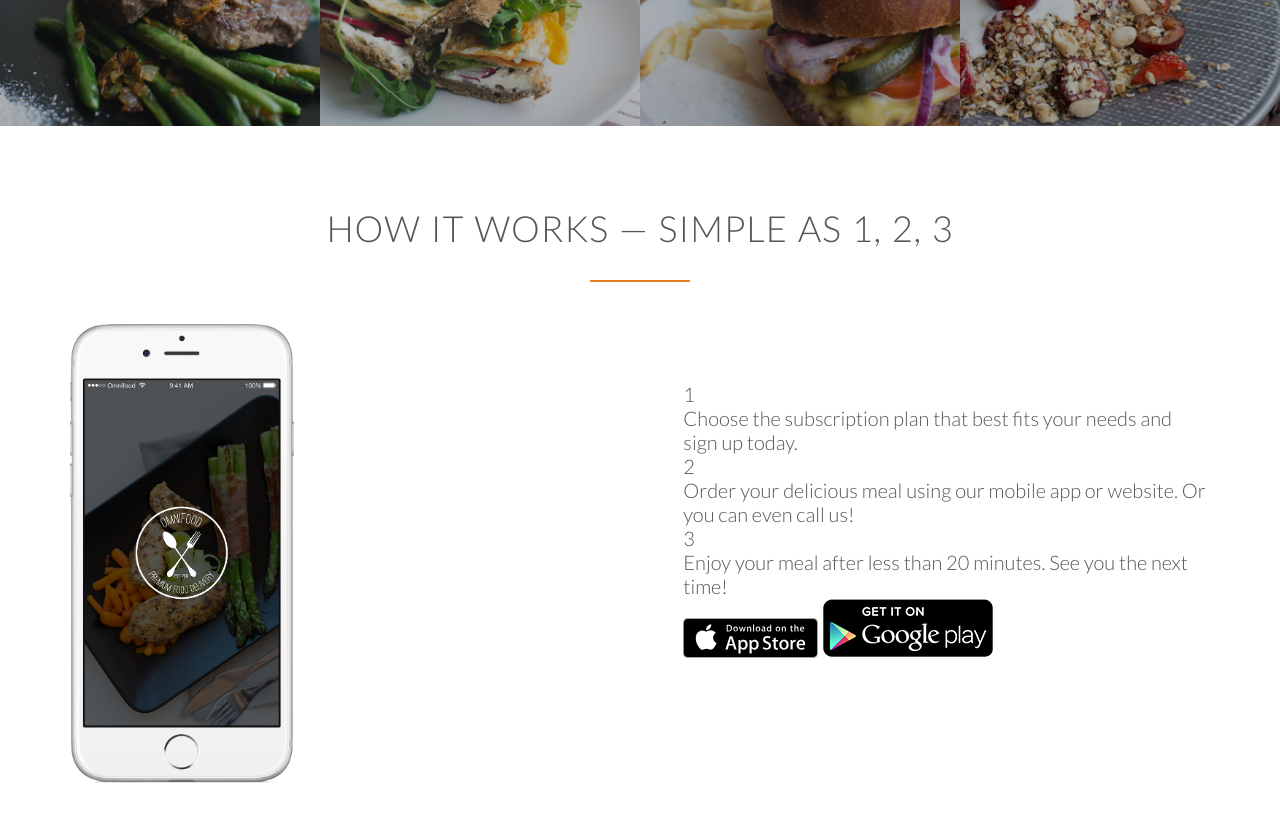
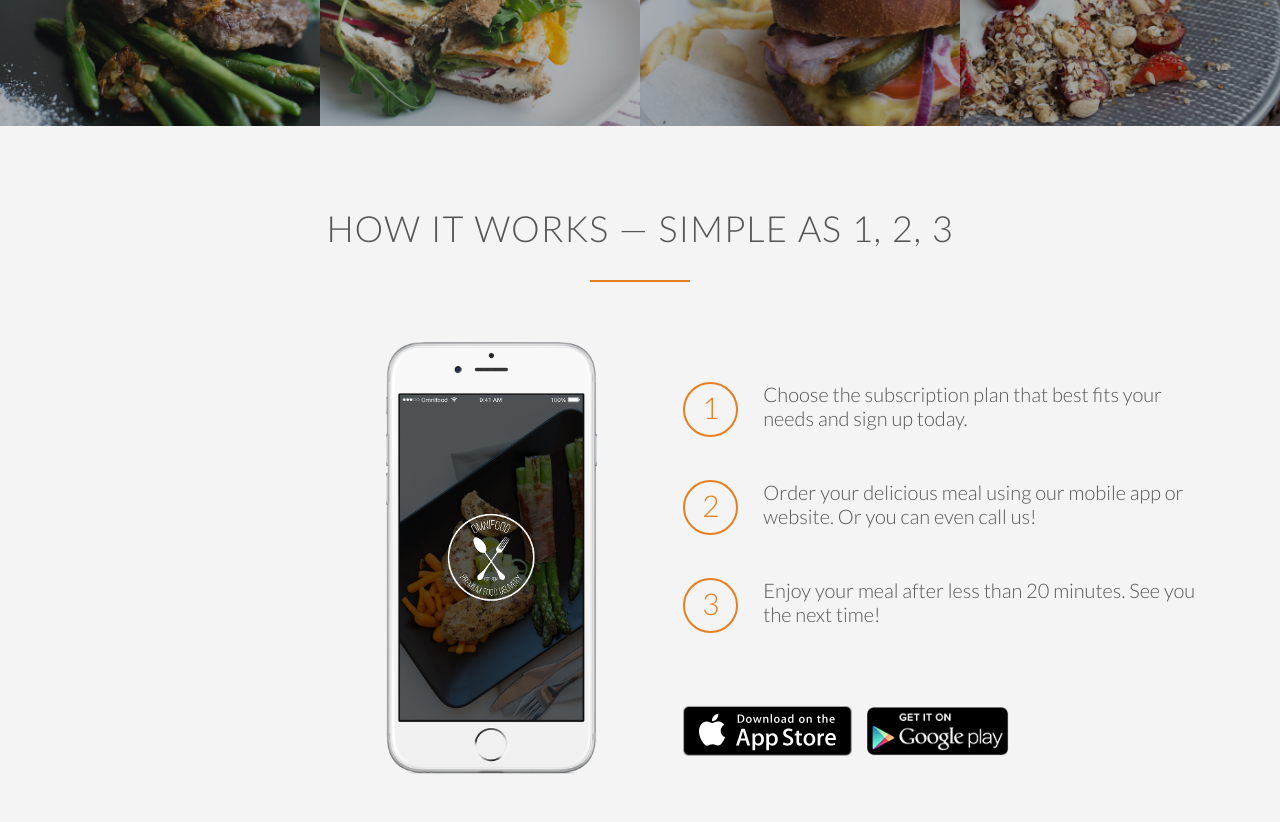
Before and after one commit to nulkhaliq/OmniFood, a plain HTML site: page index.html in a window 1280 px wide. Shown: the part 1880-2702 px from the top of the page. Drawn offline with Linux system fonts and the light colour scheme; files whose address does not match are found by name.

Commit message:
corrected

```diff
--- a/index.html
+++ b/index.html
@@ -55,7 +55,9 @@
                 <figure class="meal-photo"> <img src="resources/img/1.jpg" alt="Korean bibimbap with egg and vegetables"> </figure>
             </li>
             <li>
-                <figure class="meal-photo"> <img src="resources/img/2.jpg" alt="Simple italian pizza with cherry tomatoes"> </figure>
+                <figure class="meal-photo">
+                    <img src="resources/img/2.jpg" alt="Simple italian pizza with cherry tomatoes">
+                </figure>
             </li>
             <li>
                 <figure class="meal-photo"> <img src="resources/img/3.jpg" alt="Chicken breast steak with vegetables"> </figure>
@@ -81,9 +83,12 @@
     </section>
     <section class="section-steps">
         <div class="row">
-            <h2>How it works &mdash; Simple as 1, 2, 3</h2> </div>
+            <h2>How it works &mdash; Simple as 1, 2, 3</h2>
+        </div>
         <div class="row">
-            <div class="col span-1-of-2"> <img src="resources/img/app-iPhone.png" alt="Omnifood app on iphone" class="app-screen"> </div>
+            <div class="col span-1-of-2 steps-box">
+                <img src="resources/img/app-iPhone.png" alt="Omnifood app on iphone" class="app-screen">
+            </div>
             <div class="col span-1-of-2 steps-box">
                 <div class="works-step">
                     <div>1</div>
--- a/resources/css/style.css
+++ b/resources/css/style.css
@@ -5,12 +5,10 @@ Orange color: #e67e22
 
 
 /* -------------------------------*/
+/*BASIC SETUP */
+/* -------------------------------*/
 
 
-/*BASIC SETUP */
-
-
-/* -------------------------------*/
 
 * {
     margin: 0;
@@ -18,8 +16,7 @@ Orange color: #e67e22
     box-sizing: border-box;
 }
 
-html,
-body {
+html, body {
     background-color: #fff;
     color: #555;
     font-family: 'Lato', 'Arial', sans-serif;
@@ -28,10 +25,7 @@ body {
     text-rendering: optimizeLegibility;
 }
 
-.clearfix {
-    zoom: 1
-}
-
+.clearfix {zoom: 1}
 .clearfix:after {
     content: '.';
     clear: both;
@@ -40,14 +34,11 @@ body {
     visibility: hidden;
 }
 
-
+/* -------------------------------*/
+/* REUSEABLE COMPONENTS */
 /* -------------------------------*/
 
 
-/* REUSEABLE COMPONENTS */
-
-
-/* -------------------------------*/
 
 .row {
     max-width: 1140px;
@@ -61,8 +52,6 @@ section {
 .box {
     padding: 1%;
 }
-
-
 /* ----- HEADINGS -------*/
 
 h1,
@@ -90,23 +79,20 @@ h2 {
 }
 
 h3 {
-    font-size: 110%;
+   font-size: 110%;
     margin-bottom: 15px;
 }
-
 h2:after {
     display: block;
     height: 2px;
     background-color: #e67e22;
-    content: " ";
+    content:" ";
     width: 100px;
     margin: 0 auto;
     margin-top: 30px;
 }
 
-
 /* ----- PARAGRAPHS _______*/
-
 .long-copy {
     line-height: 145%;
     width: 70%;
@@ -117,38 +103,38 @@ h2:after {
     font-size: 90%;
     line-height: 145%;
 }
-
-
 /* ----ICONS _________*/
-
 .icon-big {
     font-size: 350%;
     display: block;
     color: #e67e22;
     margin-bottom: 10px;
+
 }
+
 
 
 /* ----- BUTTONS _______*/
 
 .btn:link,
-.btn:visited {
+.btn:visited{
     display: inline-block;
     padding: 10px 30px;
     font-weight: 300;
     text-decoration: none;
     border-radius: 200px;
     transition: background-color 0.2s, border 0.2s, color 0.2s;
+
 }
 
 .btn-full:link,
 .btn-full:visited {
     background-color: #e67e22;
     border: 1px solid #e67e22;
-    color: #fff;
+    color:#fff;
     margin-right: 15px;
+
 }
-
 .btn-ghost:link,
 .btn-ghost:visited {
     border: 1px solid #e67e22;
@@ -157,36 +143,34 @@ h2:after {
 
 .btn:hover,
 .btn:active {
-    background-color: #cf6d17;
+  background-color: #cf6d17;
 }
 
 .btn-full:hover,
 .btn-full:active {
     border: 1px solid #e67e22;
 }
-
 .btn-ghost:hover,
 .btn-ghost:active {
     border: 1px solid #e67e22;
     color: #fff;
 }
 
-
+/* -------------------------------*/
+/* HEADER */
 /* -------------------------------*/
 
 
-/* HEADER */
 
 
-/* -------------------------------*/
 
 header {
     background-image: linear-gradient(rgba(0, 0, 0, 0.7), rgba(0, 0, 0, 0.7)), url(img/hero.jpg);
     background-size: cover;
     background-position: center;
     height: 100vh;
+
 }
-
 .hero-text-box {
     position: absolute;
     width: 1140px;
@@ -224,18 +208,15 @@ header {
     transition: border-bottom 0.2s;
 }
 
+
 .main-nav li a:hover,
 .main-nav li a:active {
     border-bottom: 2px solid #e67e22;
+
 }
 
-
 /* -------------------------------*/
-
-
 /* Features */
-
-
 /* -------------------------------*/
 
 .section-features .long-copy {
@@ -243,12 +224,9 @@ header {
 }
 
 
+
 /* -------------------------------*/
-
-
 /* MEALS */
-
-
 /* -------------------------------*/
 
 .section-meals {
@@ -258,21 +236,19 @@ header {
 .meals-showcase {
     list-style: none;
     width: 100%;
+
 }
-
 .meals-showcase li {
     display: block;
     float: left;
     width: 25%;
 }
-
 .meal-photo {
     width: 100%;
     margin: 0;
     overflow: hidden;
     background-color: #000;
 }
-
 .meal-photo img {
     opacity: 0.7;
     width: 100%;
@@ -280,35 +256,62 @@ header {
     transform: scale(1.15);
     transition: transform 0.5s, opacity 0.5s;
 }
-
 .meal-photo img:hover {
     opacity: 1;
     transform: scale(1.03);
 }
 
-
+/* -------------------------------*/
+/* HOW IT WORKS */
 /* -------------------------------*/
 
-
-/* HOW IT WORKS */
-
-
-/* -------------------------------*/
-
-.steps-box {
-    margin-top: 30px;
+.section-steps {
+    background-color: #f4f4f4;
 }
 
 .steps-box:first-child {
     text-align: right;
     padding-right: 3%;
+    margin-top: 30px;
+
+
 }
 
 .steps-box:last-child {
     padding-left: 3%;
     margin-top: 70px;
+
 }
 
 .app-screen {
     width: 40%;
+
 }
+
+.works-step {
+    margin-bottom: 50px;
+}
+
+.works-step:last-of-type {
+    margin-bottom: 80px;
+}
+
+.works-step div {
+    color: #e67e22;
+    border: 2px solid #e67e22;
+    display: inline-block;
+    border-radius: 50%;
+    height: 55px;
+    width: 55px;
+    text-align: center;
+    padding: 5px;
+    float: left;
+    font-size: 150%;
+    margin-right: 25px;
+}
+
+.btn-app img {
+    height: 50px;
+    width: auto;
+    margin-right: 10px;
+}
```
